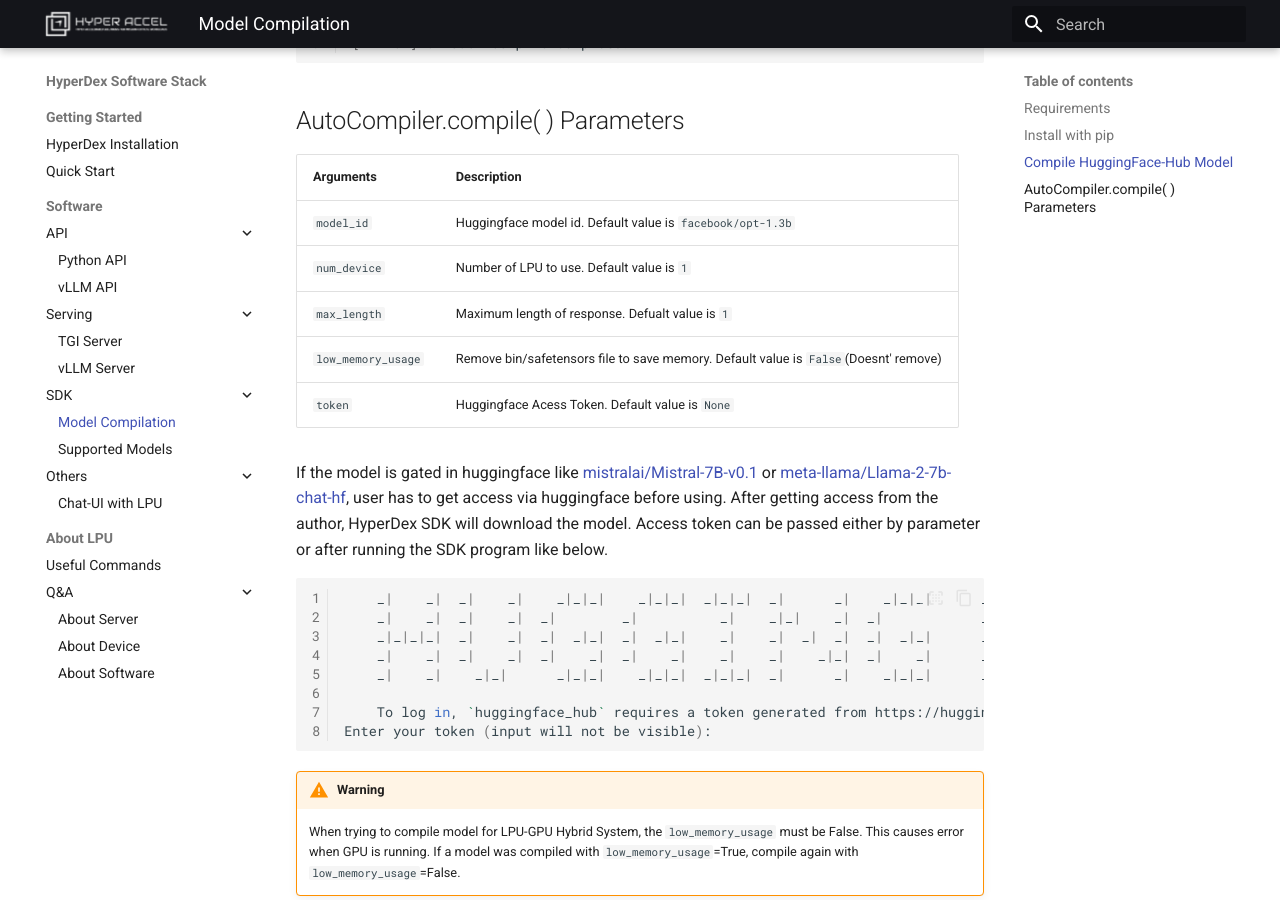
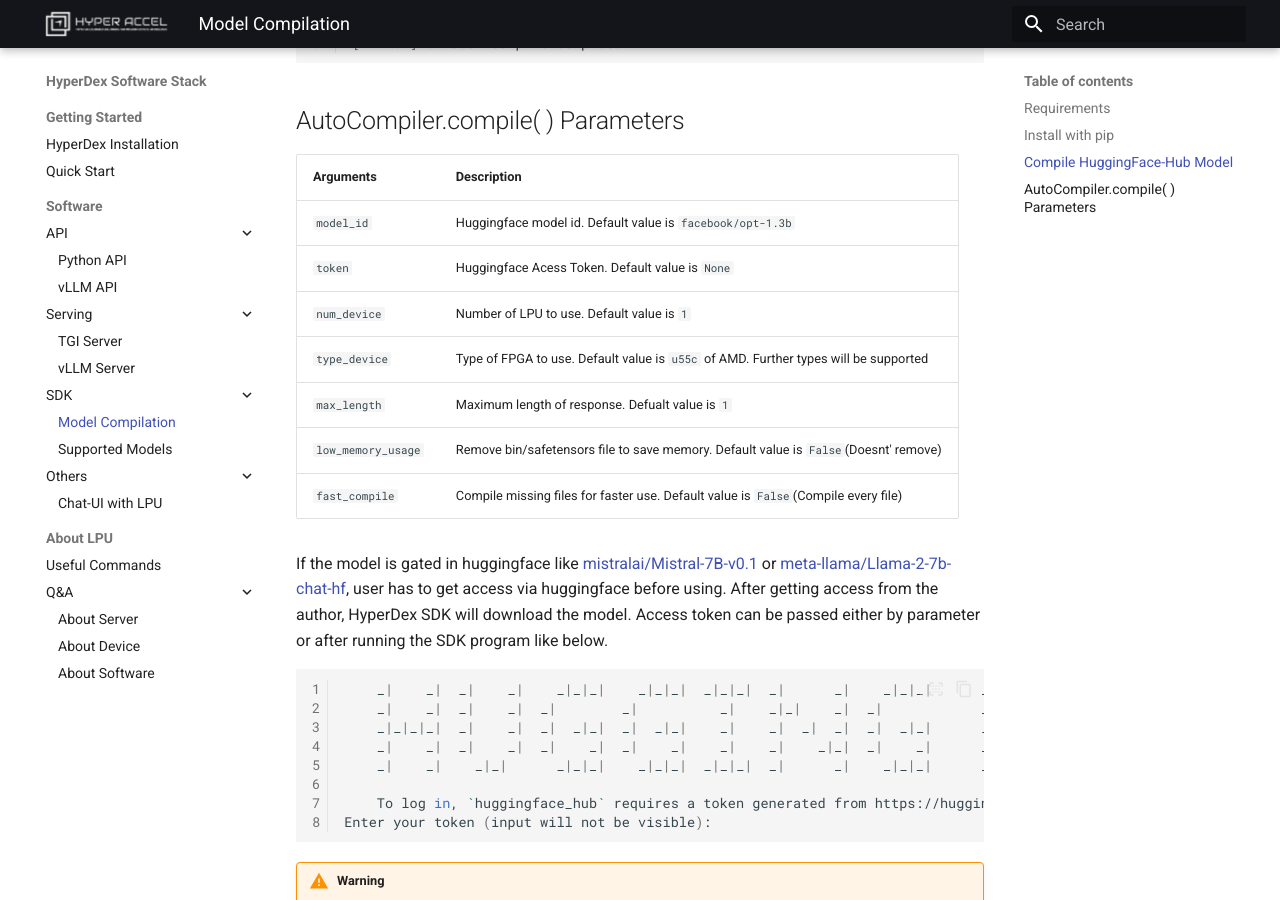
Before and after one commit to Hyper-Accel/docs, an MkDocs documentation site: the page built from docs/model_compile.md, in a window 1280 px wide and 900 px high, scrolled down 2021 px. Built offline with MkDocs 1.6.1 and Material for MkDocs 9.7.7, drawn with Linux system fonts in a browser that asks for light colours.

Commit message:
feat: AutoCompiler parameter added

````diff
--- a/docs/model_compile.md
+++ b/docs/model_compile.md
@@ -84,10 +84,12 @@
 | Arguments             | Description                                                                                   |
 |-----------------------|-----------------------------------------------------------------------------------------------|
 | `model_id`            | Huggingface model id. Default value is `facebook/opt-1.3b`                                    |
+| `token`               | Huggingface Acess Token. Default value is `None`                                              |
 | `num_device`          | Number of LPU to use. Default value is `1`                                                    |
+| `type_device`         | Type of FPGA to use. Default value is `u55c` of AMD. Further types will be supported          |
 | `max_length`          | Maximum length of response. Defualt value is `1`                                              |
 | `low_memory_usage`    | Remove bin/safetensors file to save memory. Default value is `False`(Doesnt' remove)          |
-| `token`               | Huggingface Acess Token. Default value is `None`                                              |
+| `fast_compile`        | Compile missing files for faster use. Default value is `False`(Compile every file)            |
 
 If the model is gated in huggingface like [mistralai/Mistral-7B-v0.1](https://huggingface.co/mistralai/Mistral-7B-v0.1) or [meta-llama/Llama-2-7b-chat-hf](https://huggingface.co/meta-llama/Llama-2-7b-chat-hf), user has to get access via huggingface before using. After getting access from the author, HyperDex SDK will download the model. Access token can be passed either by parameter or after running the SDK program like below.
 ```shell linenums="1"
````
